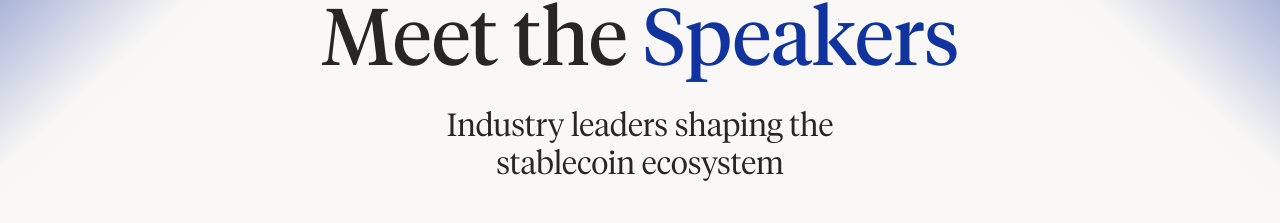
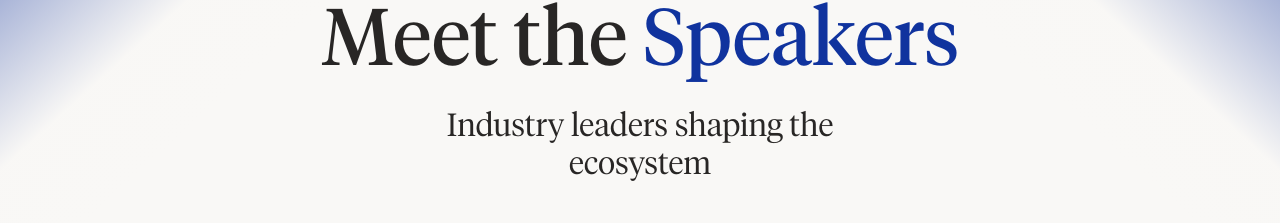
Before and after one commit to PAP-Singapore/capital-summit, a React (Vite) app: page /speakers in a window 1280 px wide. Shown: the part 174-397 px from the top of the page. Built offline with nearby package versions, Linux system fonts and the light colour scheme; no server answers.

Commit message:
removed stable coin

```diff
--- a/src/components/home/Speakers.tsx
+++ b/src/components/home/Speakers.tsx
@@ -70,7 +70,7 @@ const Speakers: React.FC = () => {
           >
             <h2 className="font-headline text-base md:text-2xl lg:text-[40px] font-light leading-[1.2] text-text-medium mb-8">
               <span className="text-primary-soft">Speakers</span> shaping the
-              <br /> stablecoin ecosystem
+              <br /> ecosystem
             </h2>
           </div>
 
--- a/src/components/speakers/HeroSection.tsx
+++ b/src/components/speakers/HeroSection.tsx
@@ -41,7 +41,7 @@ export const HeroSection: React.FC<
             Meet the <span className="text-primary font-normal">Speakers</span>
           </h1>
           <p className="font-headline text-xl md:text-[28px] lg:text-[32px] font-light leading-[1.2] text-text-medium max-w-[300px] md:max-w-[500px] mx-auto">
-            Industry leaders shaping the stablecoin ecosystem
+            Industry leaders shaping the ecosystem
           </p>
         </div>
       </div>
```
